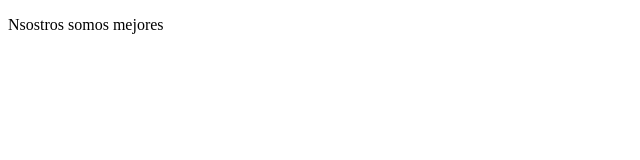
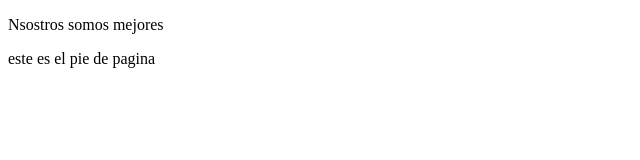
Before and after one commit to jbonillaz/Repositorio_prueba, a plain HTML site: page index.html in a window 1280 px wide. Shown: the whole page, without its empty margins (0-640 px from the left). Drawn offline with Linux system fonts and the light colour scheme.

Commit message:
Ingreso de footer

```diff
--- a/index.html
+++ b/index.html
@@ -5,6 +5,7 @@
     <meta name="viewport" content="width=device-width, initial-scale=1.0">
     <title>Document</title>
 </head>
+
 <body>
     <!--Contenedor 1-->
     <div class="container">
@@ -12,5 +13,9 @@
             Nsostros somos mejores
         </p>
     </div>
+
+    <footer>
+        <p>este es el pie de pagina</p>
+    </footer>
 </body>
 </html>
```
